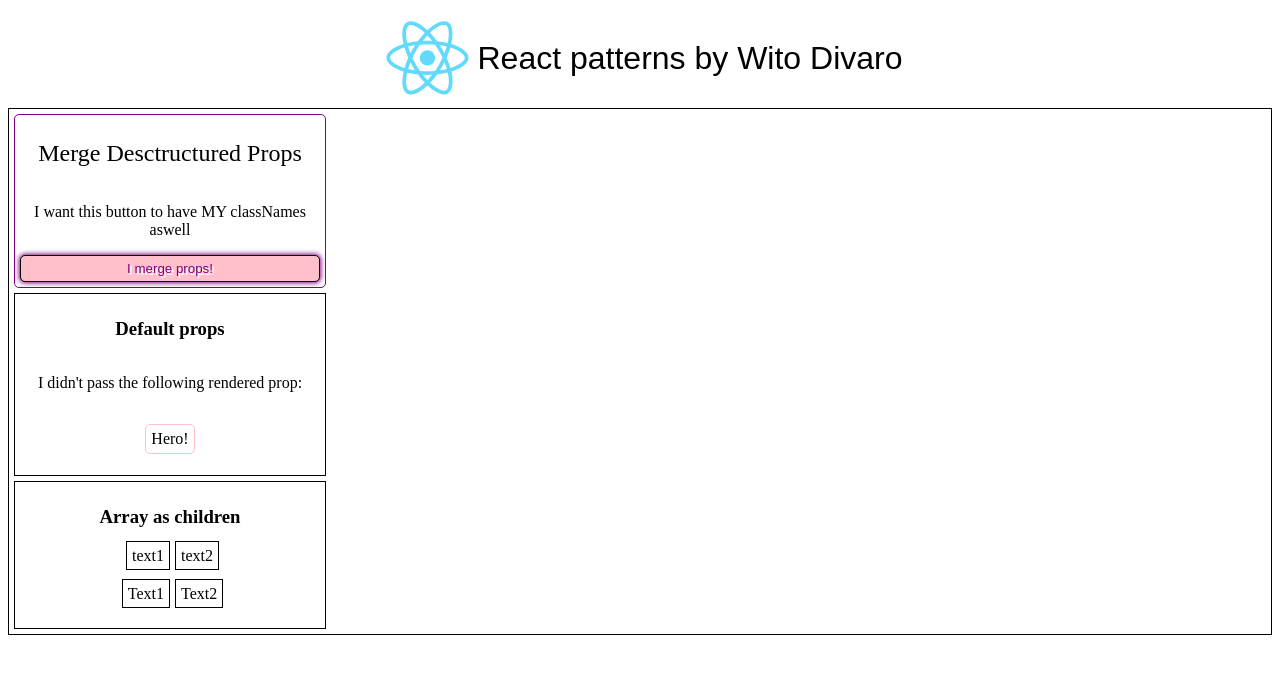
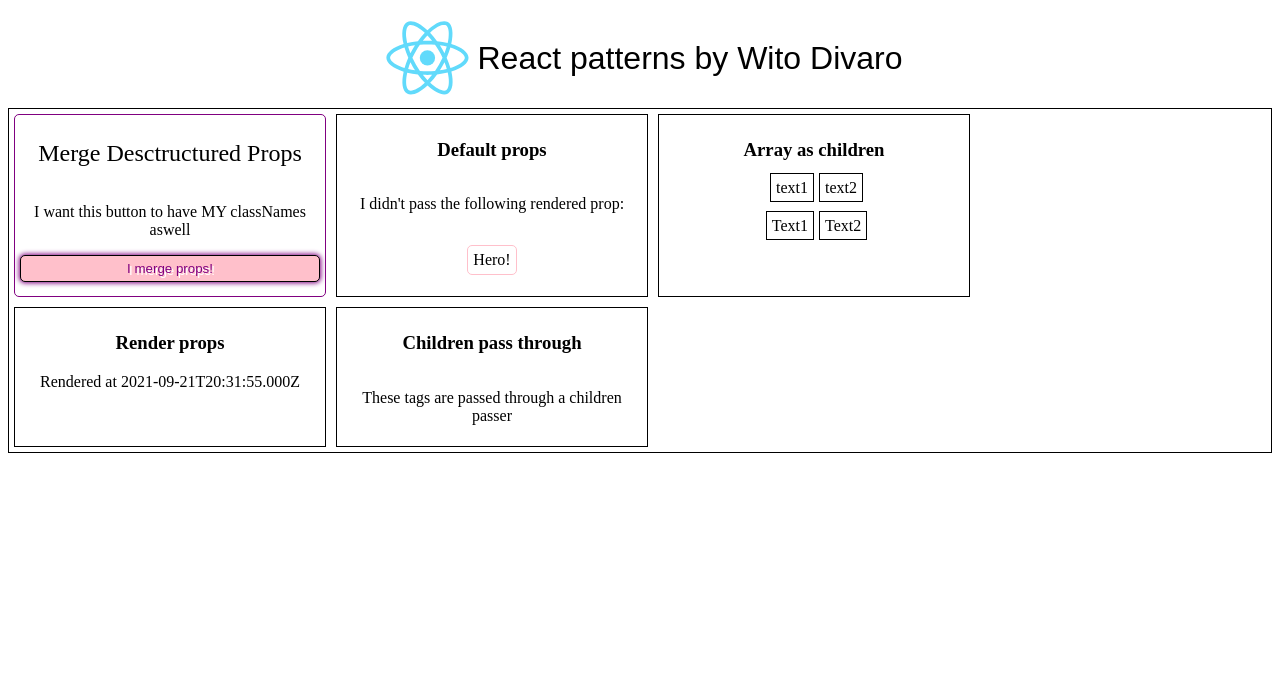
Before and after one commit to witodivaro/react-patterns, a React (Create React App) app: page / in a window 1280 px wide. Shown: the top 674 px of the page. Built offline with nearby package versions, Linux system fonts and the light colour scheme.

Commit message:
ADD: ChildrenPassThrough & RenderProps

```diff
--- a/src/App.js
+++ b/src/App.js
@@ -3,6 +3,8 @@ import "./App.scss";
 import MergeDestructuredProps from "./react-patterns/merge-destructured-props/MergeDestructuredProps";
 import DefaultProps from "./react-patterns/default-props/DefaultProps";
 import ArrayAsChildren from "./react-patterns/array-as-children/ArrayAsChildren";
+import RenderProps from "./react-patterns/render-props/RenderProps";
+import ChildrenPassThrough from "./react-patterns/children-pass-through/ChildrenPassThrough";
 
 function App() {
   return (
@@ -15,6 +17,8 @@ function App() {
         <MergeDestructuredProps />
         <DefaultProps />
         <ArrayAsChildren />
+        <RenderProps />
+        <ChildrenPassThrough />
       </main>
     </div>
   );
--- a/src/App.scss
+++ b/src/App.scss
@@ -22,6 +22,8 @@
   }
 
   &__patterns {
+    display: flex;
+    flex-wrap: wrap;
     border: 1px solid black;
   }
 }
--- /dev/null
+++ b/src/react-patterns/children-pass-through/CPT.module.scss
@@ -0,0 +1,10 @@
+.cpt {
+  border: 1px solid black;
+  display: flex;
+  flex-direction: column;
+  width: 300px;
+  margin: 5px;
+  padding: 5px;
+  align-items: center;
+  text-align: center;
+}
--- /dev/null
+++ b/src/react-patterns/children-pass-through/ChildrenPassThrough.jsx
@@ -0,0 +1,17 @@
+import React from "react";
+import ChildrenPasser from "./ChildrenPasser";
+
+import styles from "./CPT.module.scss";
+
+const ChildrenPassThrough = () => {
+  return (
+    <ChildrenPasser>
+      <div className={styles.cpt}>
+        <h3>Children pass through</h3>
+        <p>These tags are passed through a children passer</p>
+      </div>
+    </ChildrenPasser>
+  );
+};
+
+export default ChildrenPassThrough;
--- /dev/null
+++ b/src/react-patterns/children-pass-through/ChildrenPasser.jsx
@@ -0,0 +1,9 @@
+import React from "react";
+
+const ChildrenPasser = ({ children }) => {
+  // Anything can be here
+
+  return React.Children.only(children);
+};
+
+export default ChildrenPasser;
--- /dev/null
+++ b/src/react-patterns/render-props/RP.module.scss
@@ -0,0 +1,9 @@
+.rp {
+  border: 1px solid black;
+  padding: 5px;
+  width: 300px;
+  margin: 5px;
+  display: flex;
+  flex-direction: column;
+  align-items: center;
+}
--- /dev/null
+++ b/src/react-patterns/render-props/RenderProps.jsx
@@ -0,0 +1,20 @@
+import React from "react";
+
+import styles from './RP.module.scss';
+
+import Time from "./Time";
+
+const RenderProps = () => {
+  return (
+    <div className={styles.rp}>
+      <h3>Render props</h3>
+      <Time>
+        {(currentTime) => (
+          <div>Rendered at {new Date(currentTime).toISOString()}</div>
+        )}
+      </Time>
+    </div>
+  );
+};
+
+export default RenderProps;
--- /dev/null
+++ b/src/react-patterns/render-props/Time.jsx
@@ -0,0 +1,7 @@
+const Time = ({ children }) => {
+  const currentTime = Date.now();
+
+  return children(currentTime)
+}
+
+export default Time
```
